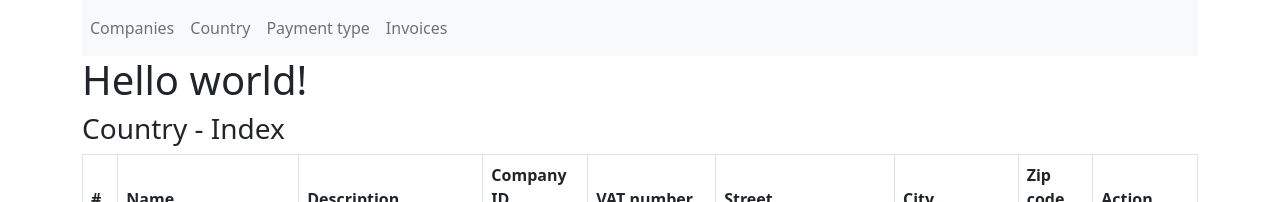
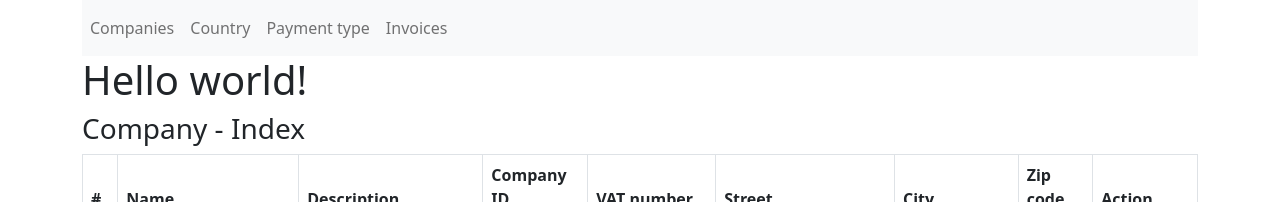
Before and after one commit to patykmar/ts-invoice_system_fe, a React (Create React App) app: page /company in a window 1280 px wide. Shown: the top 202 px of the page. Built offline with nearby package versions, Linux system fonts and the light colour scheme.

Commit message:
fix H3: Country to Company

```diff
--- a/src/components/company/CompanyIndex.tsx
+++ b/src/components/company/CompanyIndex.tsx
@@ -42,7 +42,7 @@ export default class CompanyIndex extends React.Component<CompanyIndexProps, Com
     render = () => {
         return (
             <div>
-                <h3>Country - Index</h3>
+                <h3>Company - Index</h3>
                 <Table striped bordered hover>
                     <thead>
                     <tr>
```
